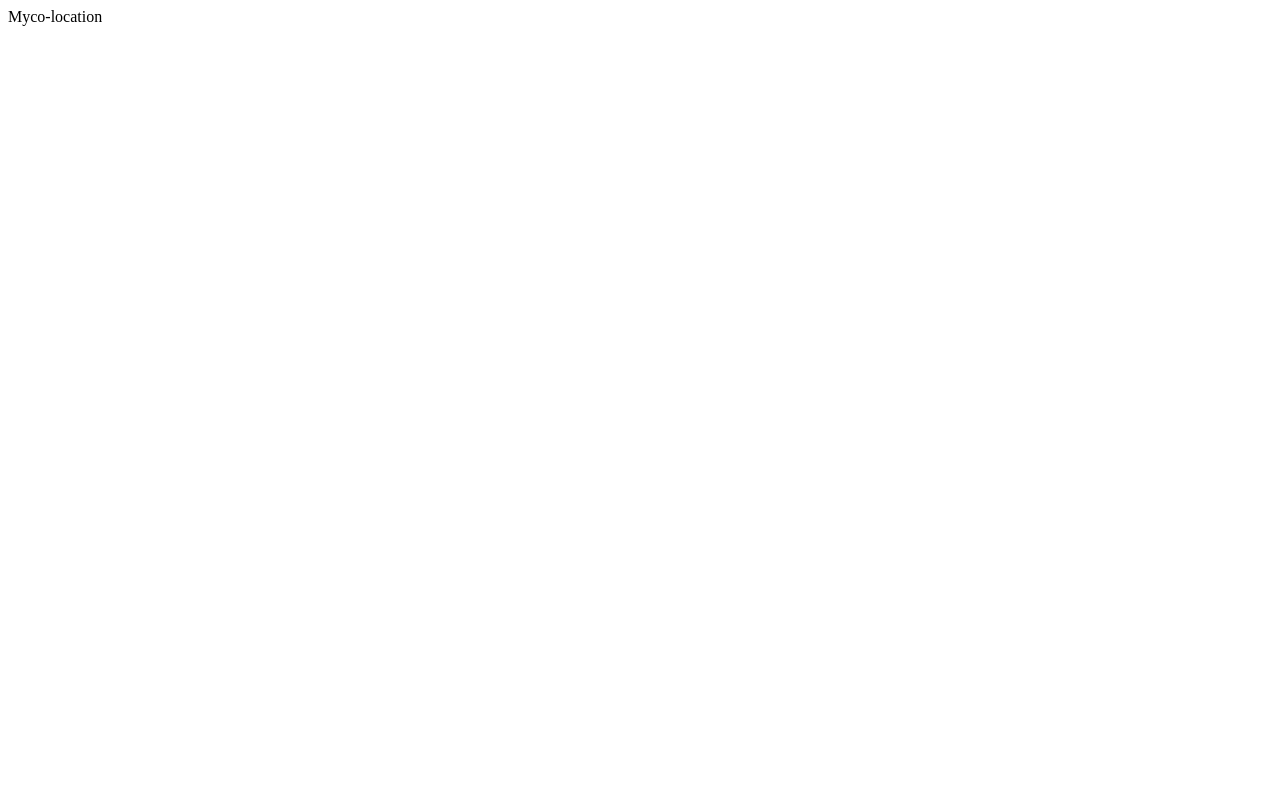
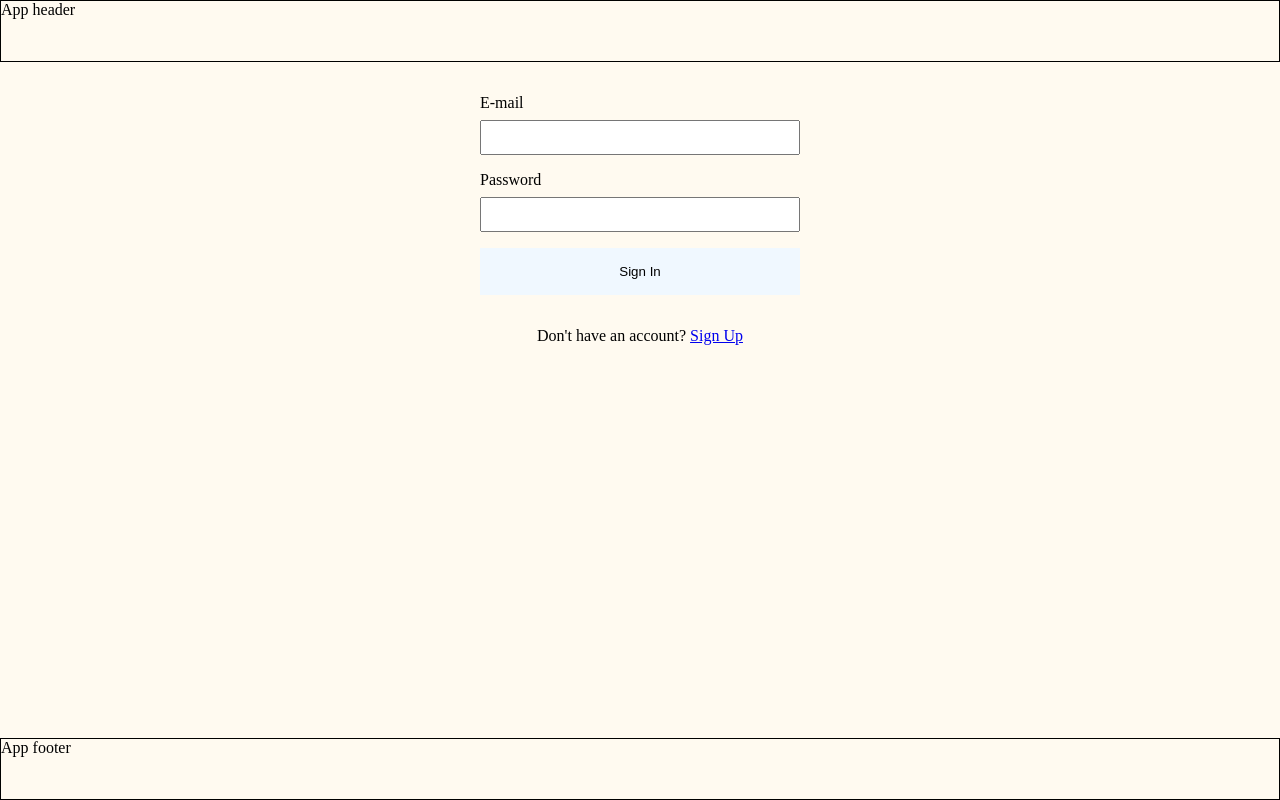
Before and after one commit to vladutclp/myco-location, a React (Vite) app in the folder client/: page /login in a window 1280 px wide. Built offline with nearby package versions, Linux system fonts and the light colour scheme.

Commit message:
created login and register page; added react router for page navigation

```diff
--- a/client/package.json
+++ b/client/package.json
@@ -11,7 +11,8 @@
   },
   "dependencies": {
     "react": "^19.2.8",
-    "react-dom": "^19.2.8"
+    "react-dom": "^19.2.8",
+    "react-router": "^8.3.0"
   },
   "devDependencies": {
     "@types/node": "^24.13.3",
--- a/client/src/App.css
+++ b/client/src/App.css
@@ -0,0 +1,54 @@
+body {
+  margin: 0;
+  padding: 0;
+}
+
+#root {
+  display: flex;
+  background: floralwhite;
+  flex-direction: column;
+  height: 100dvh;
+  margin: 0;
+  padding: 0;
+}
+
+.header,
+.footer {
+  min-height: 60px;
+  border: 1px solid black;
+}
+
+.main-content {
+  display: flex;
+  flex-grow: 1;
+  justify-content: center;
+}
+
+.login-form {
+  display: flex;
+  flex-direction: column;
+  gap: 16px;
+  justify-content: center;
+  width: 320px;
+  align-items: stretch;
+  padding: 32px;
+}
+
+.login-form .field-wrapper {
+  display: flex;
+  flex-direction: column;
+  gap: 8px;
+}
+
+.login-form .signup-button {
+  outline: none;
+  background: none;
+  padding: 16px;
+  border: none;
+  box-shadow: none;
+  background-color: aliceblue;
+}
+
+.login-form input {
+  padding: 8px;
+}
--- a/client/src/App.tsx
+++ b/client/src/App.tsx
@@ -1,7 +1,19 @@
+import { Route, Routes } from "react-router";
 import "./App.css";
+import Layout from "./pages/Layout";
+import Register from "./pages/Register";
+import Login from "./pages/Login";
 
 function App() {
-  return <>Myco-location</>;
+  return (
+    <Layout>
+      <Routes>
+        <Route index element={<>home page</>} />
+        <Route path="login" element={<Login />} />
+        <Route path="register" element={<Register />} />
+      </Routes>
+    </Layout>
+  );
 }
 
 export default App;
--- a/client/src/main.tsx
+++ b/client/src/main.tsx
@@ -2,9 +2,12 @@ import { StrictMode } from "react";
 import { createRoot } from "react-dom/client";
 import "./index.css";
 import App from "./App.tsx";
+import { BrowserRouter } from "react-router";
 
 createRoot(document.getElementById("root")!).render(
   <StrictMode>
-    <App />
+    <BrowserRouter>
+      <App />
+    </BrowserRouter>
   </StrictMode>,
 );
--- /dev/null
+++ b/client/src/pages/Layout.tsx
@@ -0,0 +1,17 @@
+import React from "react";
+
+type Props = {
+  children?: React.ReactNode;
+};
+
+const Layout = ({ children }: Props) => {
+  return (
+    <>
+      <header className="header">App header</header>
+      <main className="main-content">{children}</main>
+      <footer className="footer">App footer</footer>
+    </>
+  );
+};
+
+export default Layout;
--- /dev/null
+++ b/client/src/pages/Login.tsx
@@ -0,0 +1,36 @@
+import React from "react";
+import { Link, NavLink } from "react-router";
+
+const Login = () => {
+  return (
+    <div
+      style={{ display: "flex", flexDirection: "column", alignItems: "center" }}
+    >
+      <form
+        onSubmit={(event) => {
+          const data = new FormData(event.target);
+          event.preventDefault();
+          //Login user logic
+          console.log("data", Object.fromEntries(data.entries()));
+          event.currentTarget.reset();
+        }}
+        className="login-form"
+      >
+        <div className="field-wrapper">
+          <label htmlFor="email">E-mail</label>
+          <input required name="email" id="email" type="email" />
+        </div>
+        <div className="field-wrapper">
+          <label htmlFor="password">Password</label>
+          <input required name="password" id="password" type="password" />
+        </div>
+        <button className="signup-button">Sign In</button>
+      </form>
+      <div>
+        Don't have an account? <NavLink to={"/register"}>Sign Up</NavLink>
+      </div>
+    </div>
+  );
+};
+
+export default Login;
--- /dev/null
+++ b/client/src/pages/Register.tsx
@@ -0,0 +1,37 @@
+import React from "react";
+import { NavLink } from "react-router";
+
+const Register = () => {
+  console.log("component rendering");
+  return (
+    <div
+      style={{ display: "flex", flexDirection: "column", alignItems: "center" }}
+    >
+      <form
+        onSubmit={(event) => {
+          const data = new FormData(event.target);
+          event.preventDefault();
+          //Register user logic
+          console.log("data", Object.fromEntries(data.entries()));
+          event.currentTarget.reset();
+        }}
+        className="login-form"
+      >
+        <div className="field-wrapper">
+          <label htmlFor="email">E-mail</label>
+          <input required name="email" id="email" type="email" />
+        </div>
+        <div className="field-wrapper">
+          <label htmlFor="password">Password</label>
+          <input required name="password" id="password" type="password" />
+        </div>
+        <button className="signup-button">Sign Up</button>
+      </form>
+      <div>
+        Already have an account? <NavLink to={"/login"}>Sign In</NavLink>
+      </div>
+    </div>
+  );
+};
+
+export default Register;
```
Also changed, not shown: 1 other file (tests, documents, lock files or other folders).
